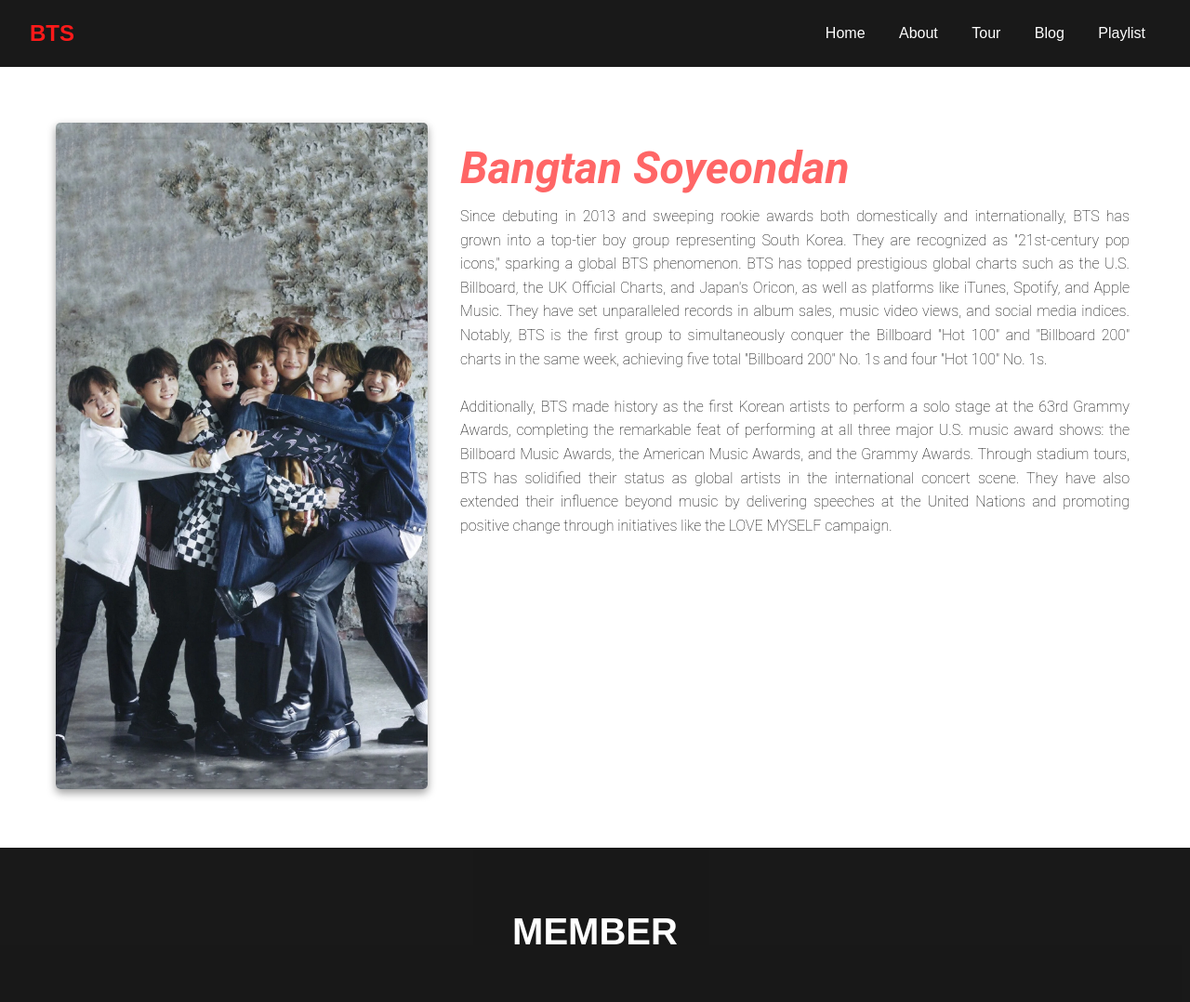
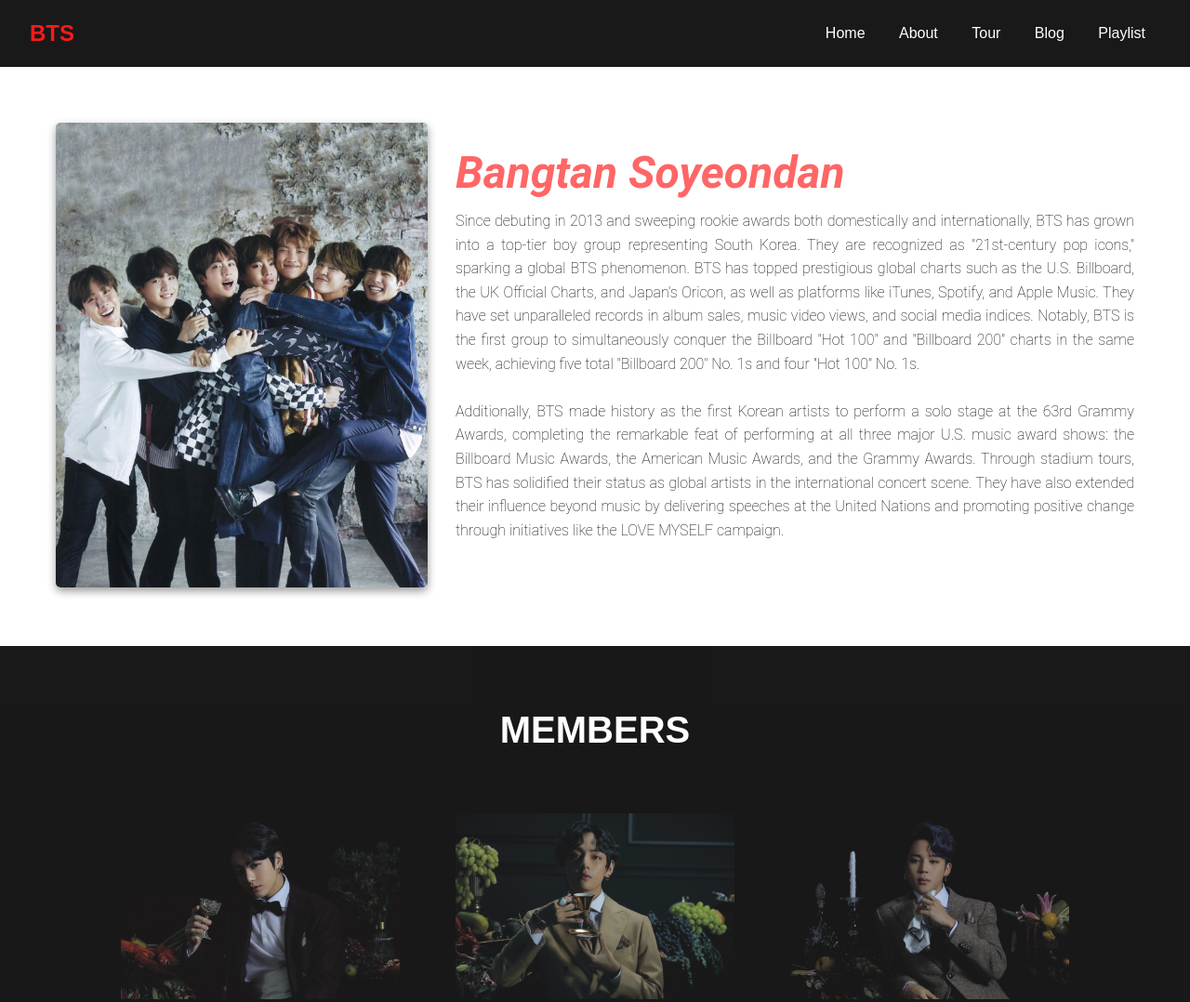
Before and after one commit to emmanuella-a/Assignment1, an Astro site: page /about in a window 1280 px wide. Shown: the top 1078 px of the page at 93% size. Built offline with nearby package versions, Linux system fonts and the light colour scheme; Astro itself is replaced by a stand-in of ours.

Commit message:
Edited About Page

```diff
--- a/public/styles.css
+++ b/public/styles.css
@@ -167,7 +167,7 @@
 
 .image img {
     width: 400px;
-    height: auto;
+    max-height: 500px;
     object-fit: cover;
     border-radius: 5px;
     box-shadow: 0 4px 10px rgba(0, 0, 0, 0.4);
@@ -180,7 +180,7 @@
 
 .description {
 
-    padding: 5px;
+    padding: auto;
     align-items: center;
 }
 
@@ -191,7 +191,7 @@
     font-size: 3rem;
     color: #ff6666;
     margin-bottom: 15px;
-    padding-top: 20px;
+    padding-top: 30px;
     font-weight: bold;
 
 
--- a/src/pages/about.astro
+++ b/src/pages/about.astro
@@ -60,7 +60,7 @@
     </div>
 
     <div class="memberspage">
-      <h2>MEMBER</h2>
+      <h2>MEMBERS</h2>
       <div class="mmm">
         <div class="members">
           <img class="members-image" src="/images/jk.jpg" alt="Jeon Jungkook" />
```
